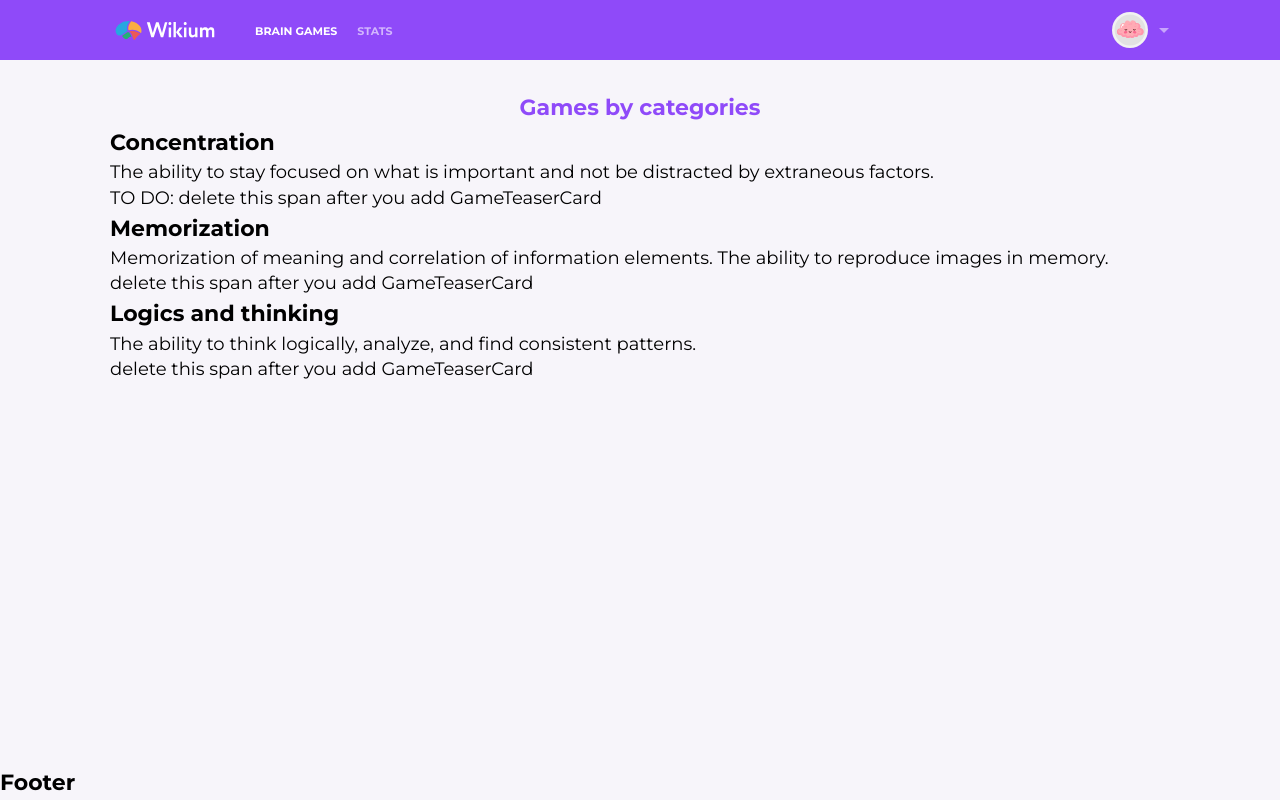
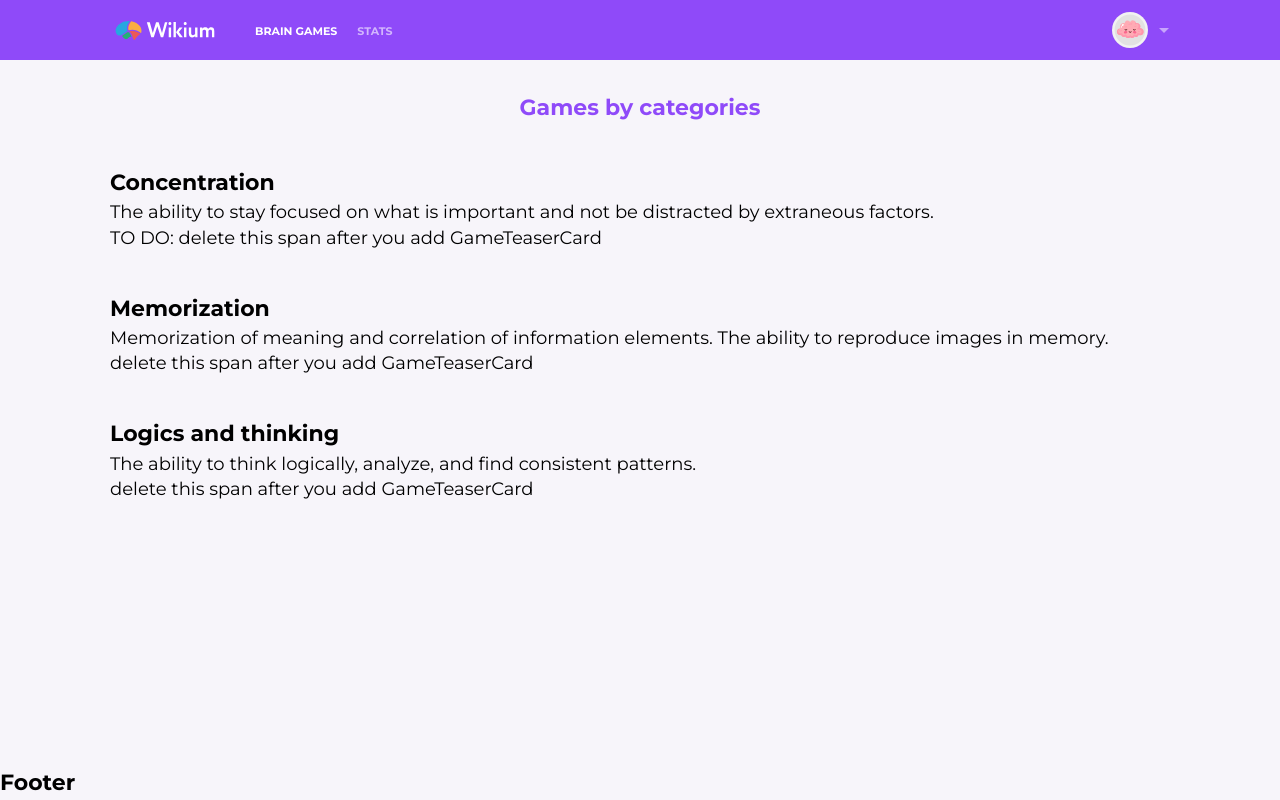
Before and after one commit to Ponomareva-Nina/Wikium-Clone, a React (Create React App) app in the folder client/: page /games in a window 1280 px wide. Built offline with nearby package versions, Linux system fonts and the light colour scheme.

Commit message:
feat: add styles for GamesPage

```diff
--- a/client/src/pages/GamePage/GamePage.module.scss
+++ b/client/src/pages/GamePage/GamePage.module.scss
@@ -1,3 +1,9 @@
+.page {
+  display: flex;
+  flex-direction: column;
+  gap: 4rem;
+}
+
 .page_title {
   color: var(--accent-color);
   text-align: center;
--- a/client/src/pages/GamePage/GamePage.tsx
+++ b/client/src/pages/GamePage/GamePage.tsx
@@ -1,4 +1,5 @@
 import { useTranslation } from "react-i18next";
+import cn from "classnames";
 import { GameCategory } from "../../components/GameCategory/GameCategory";
 import styles from "./GamePage.module.scss";
 
@@ -6,7 +7,7 @@ export const GamePage = () => {
   const { t } = useTranslation();
 
   return (
-    <div className="wrapper">
+    <div className={cn("wrapper", styles.page)}>
       <h1 className={styles.page_title}>{t("gamePage.title")}</h1>
       <GameCategory
         title={t("gamePage.concentrationTitle")}
```
